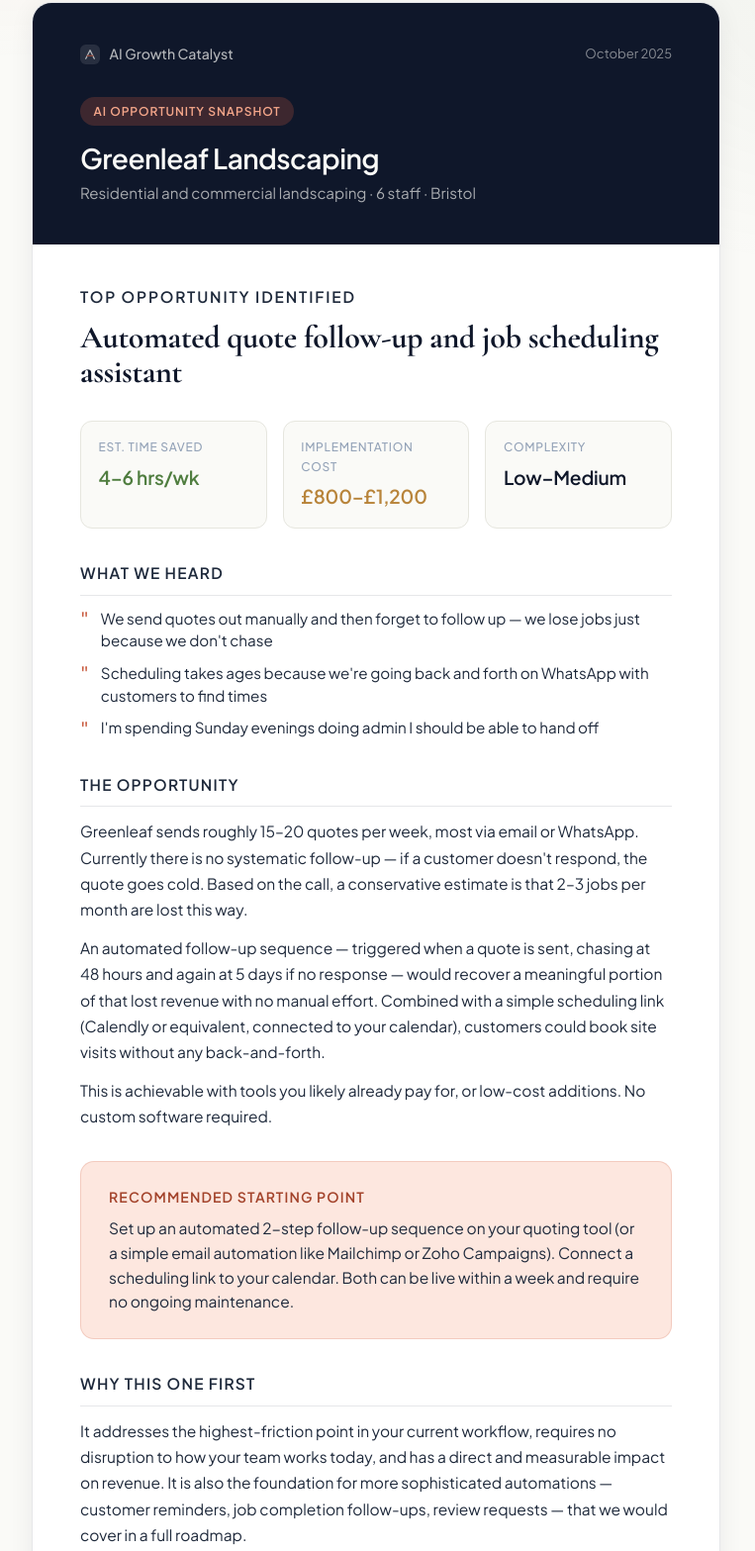
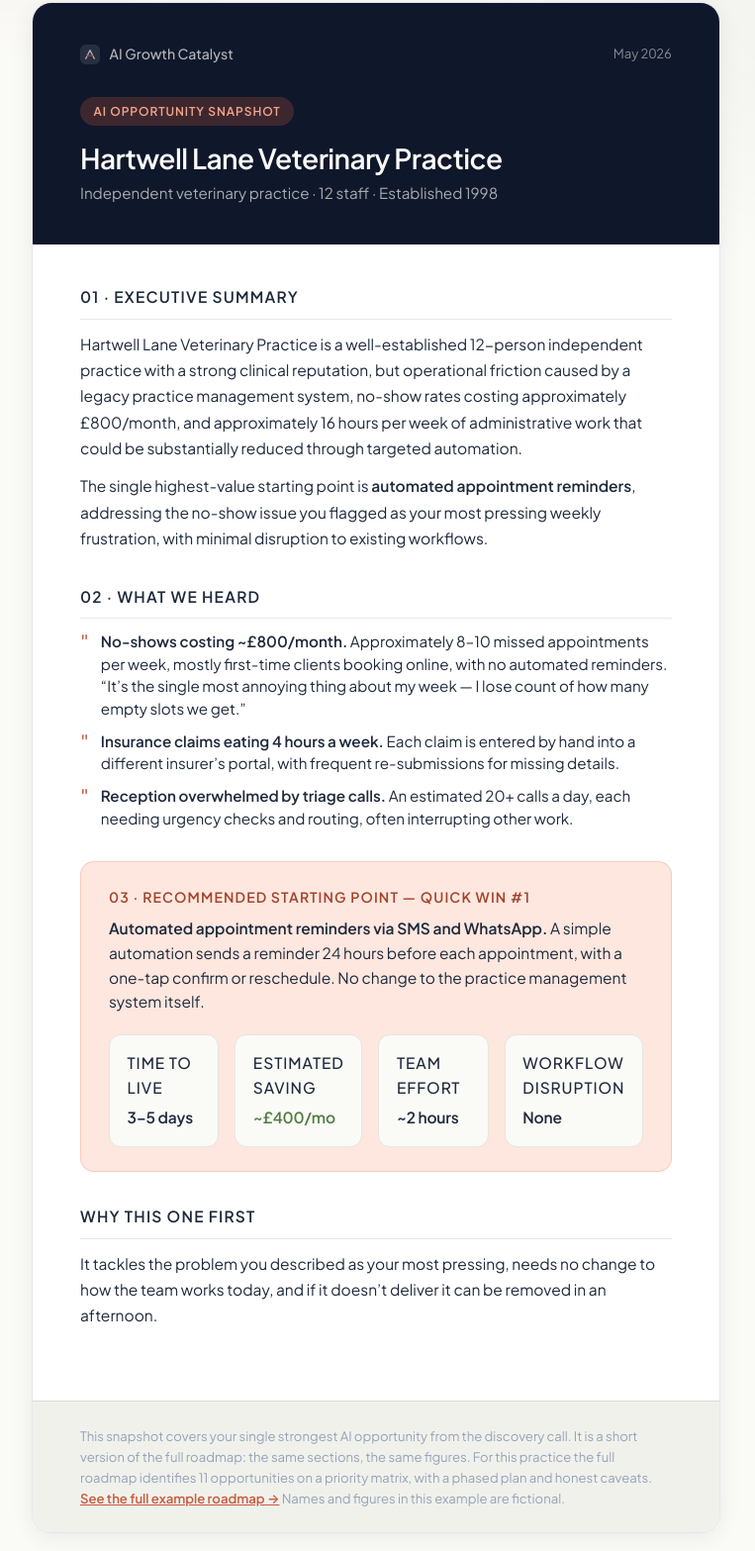
Before and after one commit to Jakes1988Doc/AI-discovery, a website: page snapshot/index.html in a window 1280 px wide. Shown: the part 241-1808 px from the top of the page at 99% size, without its empty margins (260-1023 px from the left). Drawn offline with nearby package versions, Linux system fonts and the light colour scheme.

Commit message:
Update index.html

```diff
--- a/snapshot/index.html
+++ b/snapshot/index.html
@@ -201,9 +201,9 @@
   /* METRICS ROW */
   .metrics-row {
     display: grid;
-    grid-template-columns: repeat(3, 1fr);
+    grid-template-columns: repeat(4, 1fr);
     gap: 1rem;
-    margin-bottom: 2rem;
+    margin: 1.25rem 0 0;
   }
   .metric {
     background: var(--cream);
@@ -375,66 +375,51 @@
           </svg>
           AI Growth Catalyst
         </div>
-        <span class="doc-date">October 2025</span>
+        <span class="doc-date">May 2026</span>
       </div>
       <div class="doc-type-pill">AI Opportunity Snapshot</div>
-      <p class="doc-business-name">Greenleaf Landscaping</p>
-      <p class="doc-business-desc">Residential and commercial landscaping · 6 staff · Bristol</p>
+      <p class="doc-business-name">Hartwell Lane Veterinary Practice</p>
+      <p class="doc-business-desc">Independent veterinary practice · 12 staff · Established 1998</p>
     </div>
 
     <!-- BODY -->
     <div class="doc-body">
 
       <div class="doc-section">
-        <p class="opportunity-label">Top opportunity identified</p>
-        <h2 class="opportunity-title">Automated quote follow-up and job scheduling assistant</h2>
+        <p class="doc-section-title">01 · Executive summary</p>
+        <p>Hartwell Lane Veterinary Practice is a well-established 12-person independent practice with a strong clinical reputation, but operational friction caused by a legacy practice management system, no-show rates costing approximately £800/month, and approximately 16 hours per week of administrative work that could be substantially reduced through targeted automation.</p>
+        <p>The single highest-value starting point is <strong>automated appointment reminders</strong>, addressing the no-show issue you flagged as your most pressing weekly frustration, with minimal disruption to existing workflows.</p>
       </div>
 
-      <div class="metrics-row">
-        <div class="metric">
-          <p class="metric-label">Est. time saved</p>
-          <p class="metric-value green">4–6 hrs/wk</p>
-        </div>
-        <div class="metric">
-          <p class="metric-label">Implementation cost</p>
-          <p class="metric-value gold">£800–£1,200</p>
-        </div>
-        <div class="metric">
-          <p class="metric-label">Complexity</p>
-          <p class="metric-value">Low–Medium</p>
+      <div class="doc-section">
+        <p class="doc-section-title">02 · What we heard</p>
+        <ul class="heard-list">
+          <li><span><strong>No-shows costing ~£800/month.</strong> Approximately 8–10 missed appointments per week, mostly first-time clients booking online, with no automated reminders. “It’s the single most annoying thing about my week — I lose count of how many empty slots we get.”</span></li>
+          <li><span><strong>Insurance claims eating 4 hours a week.</strong> Each claim is entered by hand into a different insurer’s portal, with frequent re-submissions for missing details.</span></li>
+          <li><span><strong>Reception overwhelmed by triage calls.</strong> An estimated 20+ calls a day, each needing urgency checks and routing, often interrupting other work.</span></li>
+        </ul>
+      </div>
+
+      <div class="next-step-box">
+        <h4>03 · Recommended starting point &mdash; Quick win #1</h4>
+        <p><strong>Automated appointment reminders via SMS and WhatsApp.</strong> A simple automation sends a reminder 24 hours before each appointment, with a one-tap confirm or reschedule. No change to the practice management system itself.</p>
+        <div class="metrics-row">
+          <div class="metric"><p class="metric-label">Time to live</p><p class="metric-value">3–5 days</p></div>
+          <div class="metric"><p class="metric-label">Estimated saving</p><p class="metric-value green">~£400/mo</p></div>
+          <div class="metric"><p class="metric-label">Team effort</p><p class="metric-value">~2 hours</p></div>
+          <div class="metric"><p class="metric-label">Workflow disruption</p><p class="metric-value">None</p></div>
         </div>
       </div>
 
       <div class="doc-section">
-        <p class="doc-section-title">What we heard</p>
-        <ul class="heard-list">
-          <li>We send quotes out manually and then forget to follow up — we lose jobs just because we don't chase</li>
-          <li>Scheduling takes ages because we're going back and forth on WhatsApp with customers to find times</li>
-          <li>I'm spending Sunday evenings doing admin I should be able to hand off</li>
-        </ul>
-      </div>
-
-      <div class="doc-section">
-        <p class="doc-section-title">The opportunity</p>
-        <p>Greenleaf sends roughly 15–20 quotes per week, most via email or WhatsApp. Currently there is no systematic follow-up — if a customer doesn't respond, the quote goes cold. Based on the call, a conservative estimate is that 2–3 jobs per month are lost this way.</p>
-        <p>An automated follow-up sequence — triggered when a quote is sent, chasing at 48 hours and again at 5 days if no response — would recover a meaningful portion of that lost revenue with no manual effort. Combined with a simple scheduling link (Calendly or equivalent, connected to your calendar), customers could book site visits without any back-and-forth.</p>
-        <p>This is achievable with tools you likely already pay for, or low-cost additions. No custom software required.</p>
-      </div>
-
-      <div class="next-step-box">
-        <h4>Recommended starting point</h4>
-        <p>Set up an automated 2-step follow-up sequence on your quoting tool (or a simple email automation like Mailchimp or Zoho Campaigns). Connect a scheduling link to your calendar. Both can be live within a week and require no ongoing maintenance.</p>
-      </div>
-
-      <div class="doc-section">
         <p class="doc-section-title">Why this one first</p>
-        <p>It addresses the highest-friction point in your current workflow, requires no disruption to how your team works today, and has a direct and measurable impact on revenue. It is also the foundation for more sophisticated automations — customer reminders, job completion follow-ups, review requests — that we would cover in a full roadmap.</p>
+        <p>It tackles the problem you described as your most pressing, needs no change to how the team works today, and if it doesn’t deliver it can be removed in an afternoon.</p>
       </div>
 
     </div>
 
     <div class="doc-disclaimer">
-      This snapshot covers your single strongest AI opportunity based on the discovery call. A full bespoke roadmap covers every opportunity identified, prioritised with implementation detail. Names and figures in this example are fictional.
+      This snapshot covers your single strongest AI opportunity from the discovery call. It is a short version of the full roadmap: the same sections, the same figures. For this practice the full roadmap identifies 11 opportunities on a priority matrix, with a phased plan and honest caveats. <a href="/example/" style="color:var(--terracotta,#c85a3e);font-weight:600">See the full example roadmap →</a> Names and figures in this example are fictional.
     </div>
 
   </div>
```
